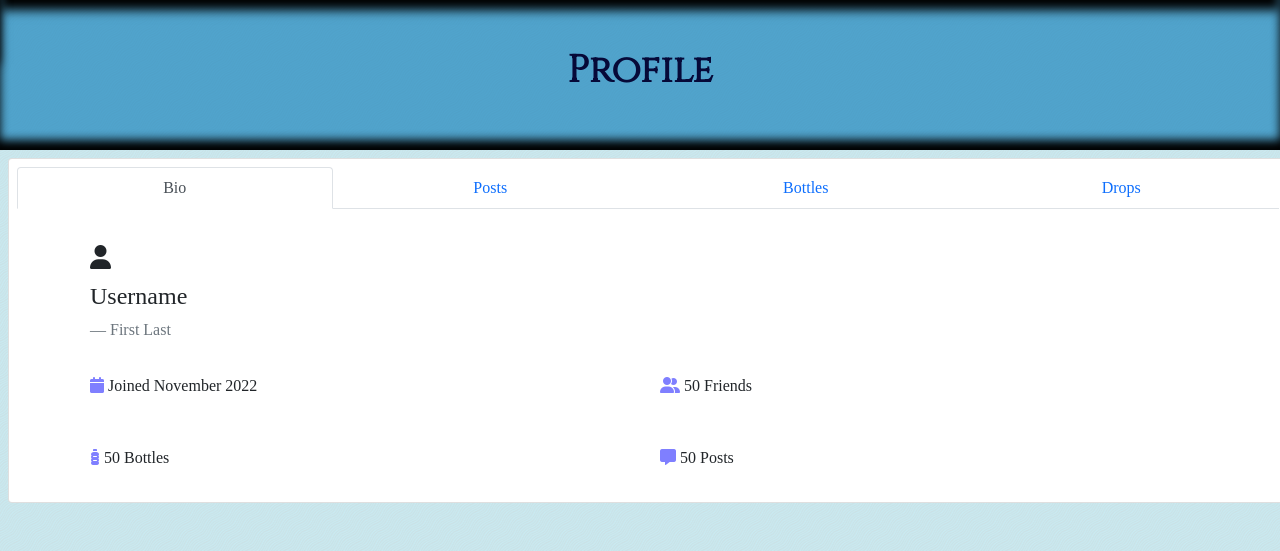
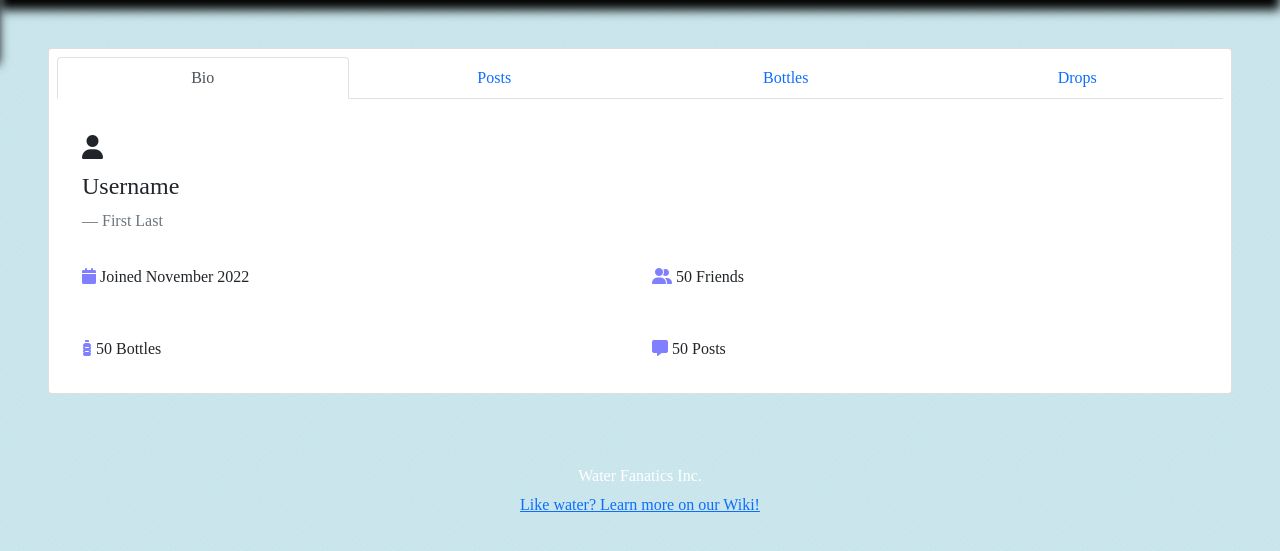
Before and after one commit to lizarbeth/p4, a PHP site: page /profile.php in a window 1280 px wide. Shown: the part 74-625 px from the top of the page. Run offline with PHP 8.4, Linux system fonts and the light colour scheme; some libraries are stand-ins or nearby versions; some web fonts are replaced.

Commit message:
Update profile.php

```diff
--- a/profile.php
+++ b/profile.php
@@ -55,10 +55,10 @@ if ($mysqli->connect_error) {
 
                         <div class="offcanvas-body">
                             <ol class="fa-ul p-5">
-                                <li id="home" class="container my-1 p-2"><a href="home.php"><span class="fa-li"><i class="fa-solid fa-house-flood-water" id="homein"></i></span>Home</a></li>
-                                <li id="profile" class="container my-1 p-2"><a href="profile.php"><span class="fa-li"><i class="fa-solid fa-book-open-reader" id="profilein"></i></span>Profile</a></li>
-                                <li id="drop" class="container my-1 p-2"><a href="#"><span class="fa-li"><i class="fa-solid fa-droplet" id="dropin"></i></span>Drops</a></li>
-                                <li id="gear" class="container my-1 p-2"><a href="#"><span class="fa-li"><i class="fa-solid fa-gear" id="gearin"></i></span>Settings</a></li>
+                                <li id="home" class="container my-1 p-2"><a class="linkdecorationrm" href="home.php"><span class="fa-li"><i class="fa-solid fa-house-flood-water" id="homein"></i></span>Home</a></li>
+                                <li id="profile" class="container my-1 p-2"><a class="linkdecorationrm" href="profile.php"><span class="fa-li"><i class="fa-solid fa-book-open-reader" id="profilein"></i></span>Profile</a></li>
+                                <li id="drop" class="container my-1 p-2"><a class="linkdecorationrm" href="#"><span class="fa-li"><i class="fa-solid fa-droplet" id="dropin"></i></span>Drops</a></li>
+                                <li id="gear" class="container my-1 p-2"><a class="linkdecorationrm" href="#"><span class="fa-li"><i class="fa-solid fa-gear" id="gearin"></i></span>Settings</a></li>
                             </ol>
 
                         </div>
@@ -101,12 +101,8 @@ if ($mysqli->connect_error) {
     </div>
 
 
-    <div class="p-5 text-white text-center" id="heading">
-        <h1><strong>Profile</strong></h1>
-    </div>
 
-
-    <div class="container-fluid card m-2 p-2">
+    <div class="m-5 card p-2 d-flex justify-content-center">
 
         <ul class="nav nav-tabs nav-justified" role="tablist">
 
@@ -152,65 +148,43 @@ if ($mysqli->connect_error) {
             </div>
 
             <div class="tab-pane container fade" id="bottles"><br>
-                <div class="container p-5">
-                    <div class="card my-2">
+                <div class="container-fluid p-5 ">
 
+                    <!-- Template for liked comments-->
+                    <div class="card my-2 d-flex justify-content-center">
                         <div class="card-body">
                             <h5 class="card-title"><i class="fa-solid fa-user fa-xl" id="profilepic"></i> User347592<span class="fs-6 blockquote-footer my-1">Posted x ago</span></h5>
                             <p>Welcome to the Watering Hole!</p>
                         </div>
                         <div class="card-footer border-top-0">
                             <div class="row">
-                                <div class="col"><i class="fa-solid fa-reply fa-inverse"></i> 60k</div>
-                                <div class="col"><i class="fa-solid fa-bottle-water"></i> 60k</div>
-                                <div class="col"><i class="fa-solid fa-droplet fa-inverse"></i></div>
+                                <div class="col"><span id="replyiconlisten"><i class="fa-solid fa-reply" id="replyiconin"></i></span> 60k</div>
+                                <div class="col"><span id="bottleiconlisten"><i class="fa-solid fa-bottle-water" id="bottleiconin"></i></span> 60k</div>
+                                <div class="col"><span id="dropleticonlisten"><i class="fa-solid fa-droplet" id="dropleticonin"></i></span></div>
                             </div>
                         </div>
                     </div>
+
                 </div>
 
             </div>
 
             <div class="tab-pane container fade" id="drops"><br>
                 <div class="container p-5">
-                    <div class="card my-2">
-
-                        <div class="card-body">
-
-                            <h5 class="card-title"><i class="fa-solid fa-user fa-xl" id="profilepic"></i> User347592<span class="fs-6 blockquote-footer my-1">Posted x ago</span></h5>
-
-                            <p>Welcome to the Watering Hole!</p>
-                        </div>
-                        <div class="card-footer border-top-0">
-                            <div class="row">
-                                <div class="col"><i class="fa-solid fa-reply fa-inverse"></i> 60k</div>
-                                <div class="col"><i class="fa-solid fa-bottle-water"></i> 60k</div>
-                                <div class="col"><i class="fa-solid fa-droplet fa-inverse"></i></div>
-                            </div>
-                        </div>
+                    <div class="d-flex justify-content-center fadedmessage">
+                        <h2><i class="fa-regular fa-face-sad-tear fa-5x d-flex justify-content-center m-2"></i>You're Out of Drops!</h2>
                     </div>
 
-                    <div class="card my-2">
-
-                        <div class="card-body">
-                            <h5 class="card-title"><i class="fa-solid fa-user fa-xl" id="profilepic"></i> User347592<span class="fs-6 blockquote-footer my-1">Posted x ago</span></h5>
-                            <p>Welcome to the Watering Hole!</p>
-                        </div>
-                        <div class="card-footer border-top-0">
-                            <div class="row">
-                                <div class="col"><i class="fa-solid fa-reply"></i> 60k</div>
-                                <div class="col"><i class="fa-solid fa-bottle-water"></i> 60k</div>
-                                <div class="col"><i class="fa-solid fa-droplet fa-inverse"></i></div>
-                            </div>
-                        </div>
-                    </div>
                 </div>
             </div>
         </div>
     </div>
 
+    <footer class="container-fluid mt-5 p-4 text-white text-center">
+        <h6 >Water Fanatics Inc.</h6>
+        <a class="linkdecorationrm" href="wiki/home.php">Like water? Learn more on our Wiki!</a>
+    </footer>
+
 </body>
 
-
-
 </html>
```
